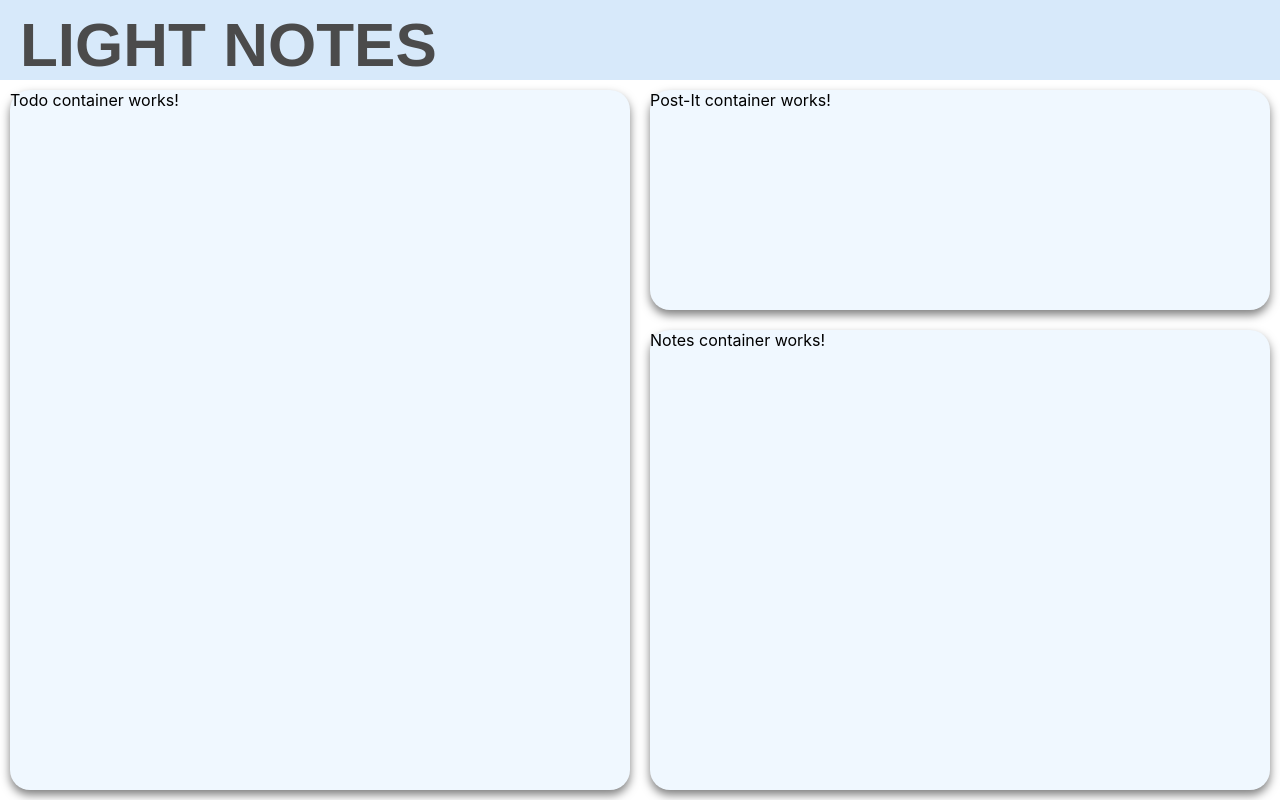
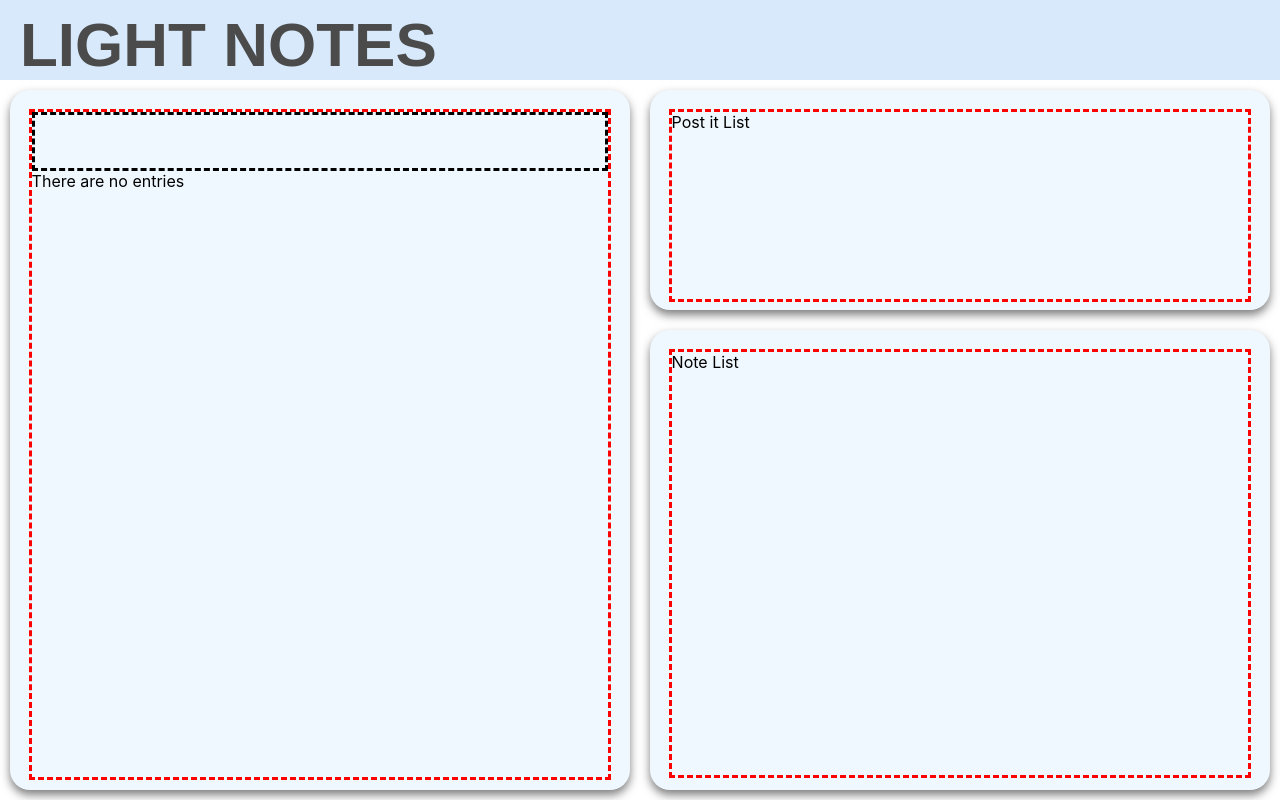
Before and after one commit to PaulHan0527/react-notes-app, a React (Create React App) app: page / in a window 1280 px wide. Built offline with nearby package versions, Linux system fonts and the light colour scheme.

Commit message:
grid, started working on the TodoList

```diff
--- a/src/App.js
+++ b/src/App.js
@@ -5,6 +5,10 @@ import Content from './Components/Content/Content.js'
 
 function App() {
   // authenticate here
+  // fetch every info we need
+  const [todoList, setTodoList] = useState([]);
+  const [postList, setPostList] = useState([]);
+  const [noteList, setNoteList] = useState([]);
 
   return (
     <div className='app-container'>
@@ -15,6 +19,14 @@ function App() {
       </div>
       <div className='content-container'>
         <Content
+          todoList = {todoList}
+          setTodoList = {setTodoList}
+
+          postList = {postList}
+          setPostList = {setPostList}
+
+          noteList = {noteList}
+          setNoteList = {setNoteList}
         />
       </div>
     </div>
--- a/src/Components/Content/Content.js
+++ b/src/Components/Content/Content.js
@@ -1,5 +1,8 @@
 import React from 'react';
 import '../css/content.css';
+import TodoList from './TodoList';
+import PostItList from './PostItList';
+import NoteList from './NoteList';
 
 const Content = (props) => {
     // this is where you set some of the props with auth: true
@@ -8,13 +11,20 @@ const Content = (props) => {
     return (
         <div className='container'>
             <div className='box todo-container'>
-                Todo container works!
+                <TodoList
+                    todoList = {props.todoList}
+                    setTodoList = {props.setTodoList}
+                />
             </div>
-            <div className='box postit-container'>
-                Post-It container works!
+            <div className='box post-container'>
+                <PostItList
+
+                />
             </div>
             <div className='box notes-container'>
-                Notes container works!
+                <NoteList
+
+                />
             </div>
         </div>
     )
--- /dev/null
+++ b/src/Components/Content/NoteList.js
@@ -0,0 +1,12 @@
+import React from "react";
+import '../css/noteList.css';
+
+const NoteList = (props) => {
+    return (
+        <div className="noteList-container">
+            Note List
+        </div>
+    )
+}
+
+export default NoteList;
--- /dev/null
+++ b/src/Components/Content/PostItList.js
@@ -0,0 +1,12 @@
+import React from "react";
+import '../css/postitList.css';
+
+const PostItList = (props) => {
+    return (
+        <div className="postitList-container">
+            Post it List
+        </div>
+    )
+}
+
+export default PostItList;
--- /dev/null
+++ b/src/Components/Content/TodoList.js
@@ -0,0 +1,24 @@
+import React from "react";
+import '../css/todoList.css'
+
+const TodoList = (props) => {
+
+    return (
+        <div className="todoList-container">
+            {/* Todo list header */}
+            <div className="todoList-header">
+
+            </div>
+            {/* Todo list content */}
+
+            {
+                props.todoList.length !== 0 ?
+                <div>There are entries</div>
+                : <div> There are no entries</div>
+            }
+
+        </div>
+    )
+}
+
+export default TodoList;
--- a/src/Components/css/content.css
+++ b/src/Components/css/content.css
@@ -9,7 +9,7 @@
     grid-row: 1 / 3;
 }
 
-.postit-container {
+.post-container {
     grid-column: 2 / 3;
     grid-row: 1 / 2;
 }
--- /dev/null
+++ b/src/Components/css/noteList.css
@@ -0,0 +1,6 @@
+.noteList-container {
+    border-color: red;
+    border-style: dashed;
+    height: 92%;
+    margin: 3%;
+}
--- /dev/null
+++ b/src/Components/css/postitList.css
@@ -0,0 +1,6 @@
+.postitList-container {
+    border-color: red;
+    border-style: dashed;
+    height: 85%;
+    margin: 3%;
+}
--- /dev/null
+++ b/src/Components/css/todoList.css
@@ -0,0 +1,13 @@
+.todoList-container {
+    margin: 3%;
+    height: 95%;
+    border-color: red;
+    border-style: dashed;
+}
+
+
+.todoList-header {
+    height: 8%;
+    border-color: black;
+    border-style: dashed;
+}
```
